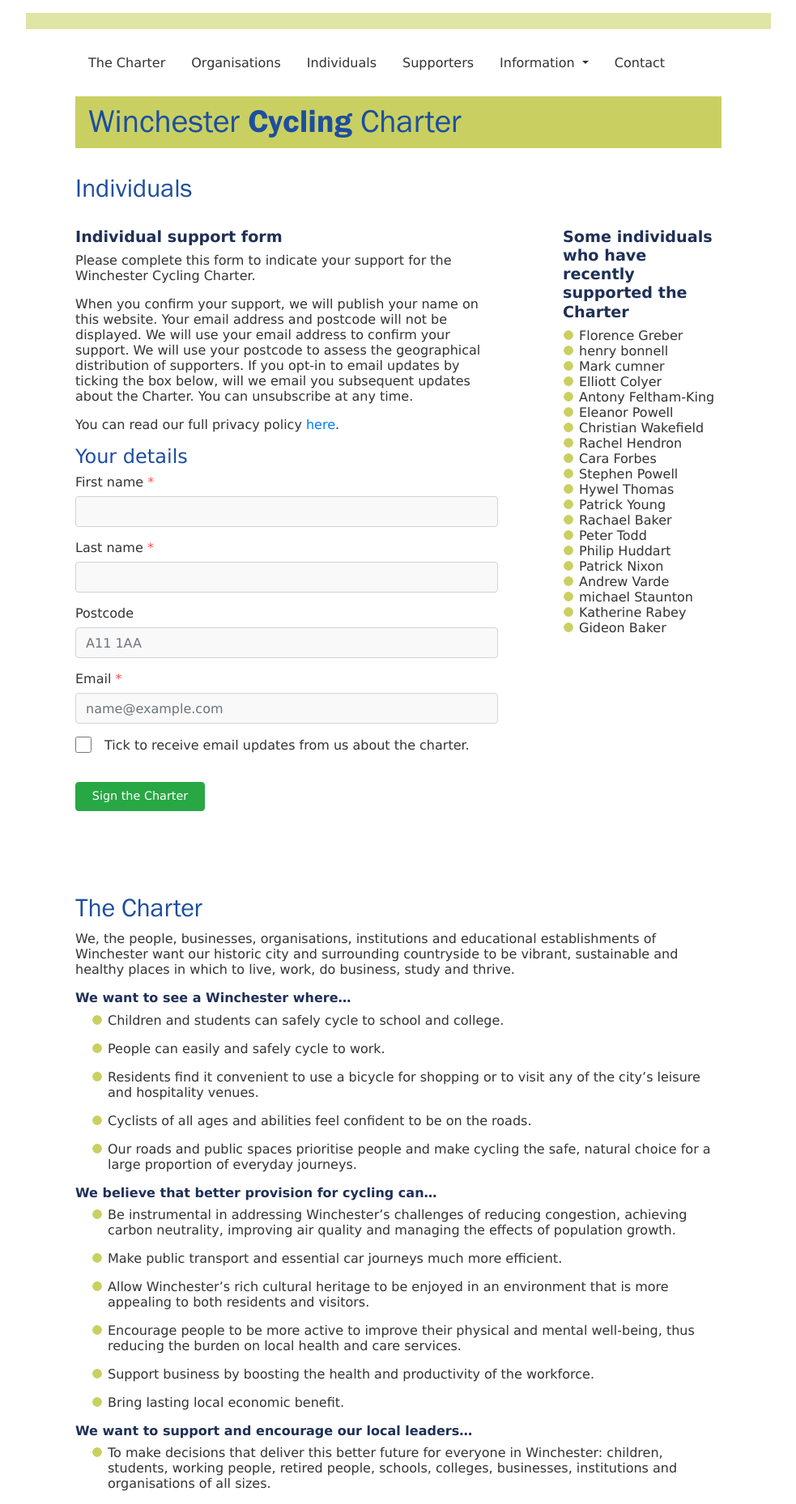
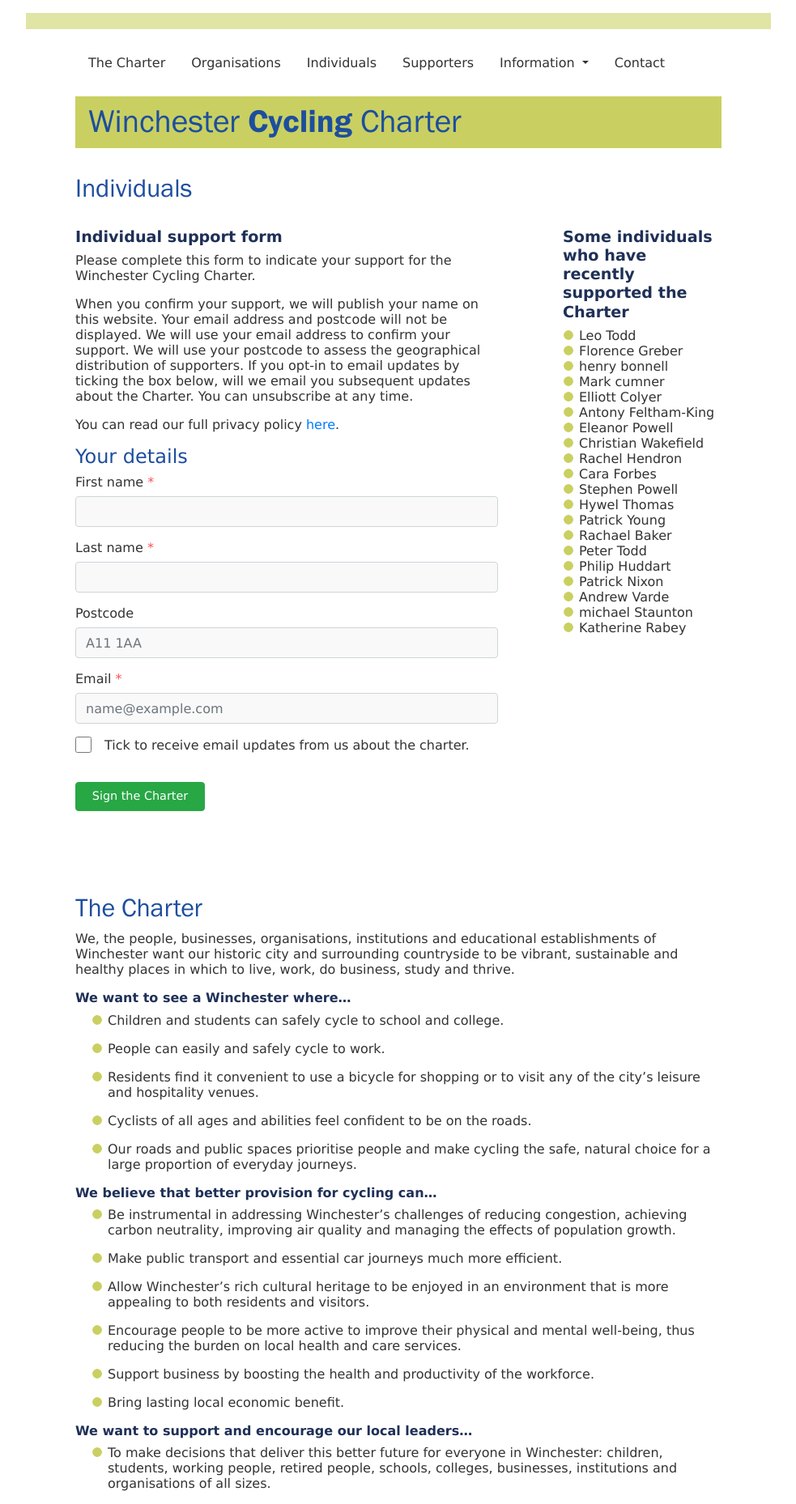
Before and after one commit to winchestercyclingcharter/winchestercyclingcharter.github.io, a Jekyll site: the page built from ind-page.md, in a window 1280 px wide. Shown: the whole page at 81% size, without its empty margins (148-1131 px from the left). Built offline with Jekyll 4.4.1, drawn with Linux system fonts in a browser that asks for light colours; nearby versions of some CDN libraries.

Commit message:
Update people.yml

```diff
--- a/_data/people.yml
+++ b/_data/people.yml
@@ -544,3 +544,4 @@
 - { lastname: cumner, firstname: Mark, dt: 20210830-165137-649149 }
 - { lastname: bonnell, firstname: henry, dt: 20210831-065720-019940 }
 - { lastname: Greber , firstname: Florence , dt: 20210831-090535-997927 }
+- { lastname: Todd, firstname: Leo, dt: 20210901-120752-291411 }
```
